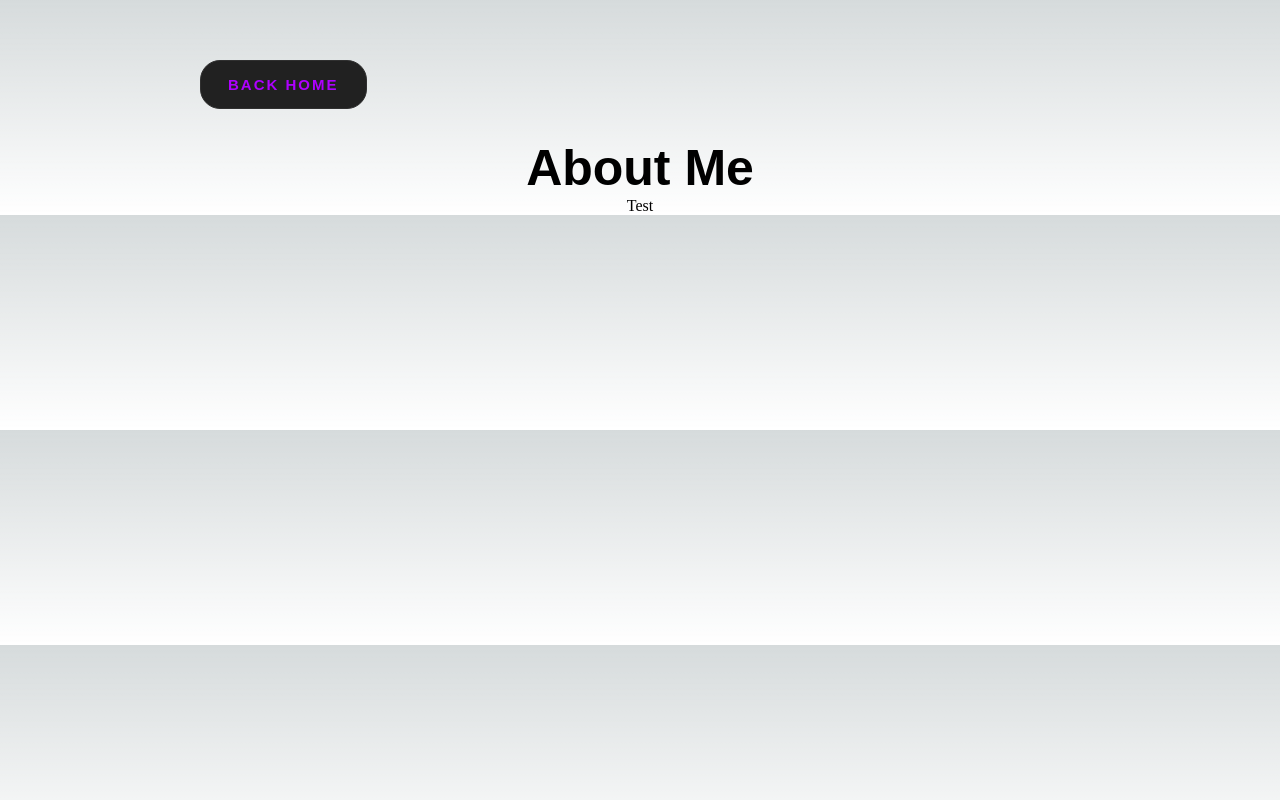
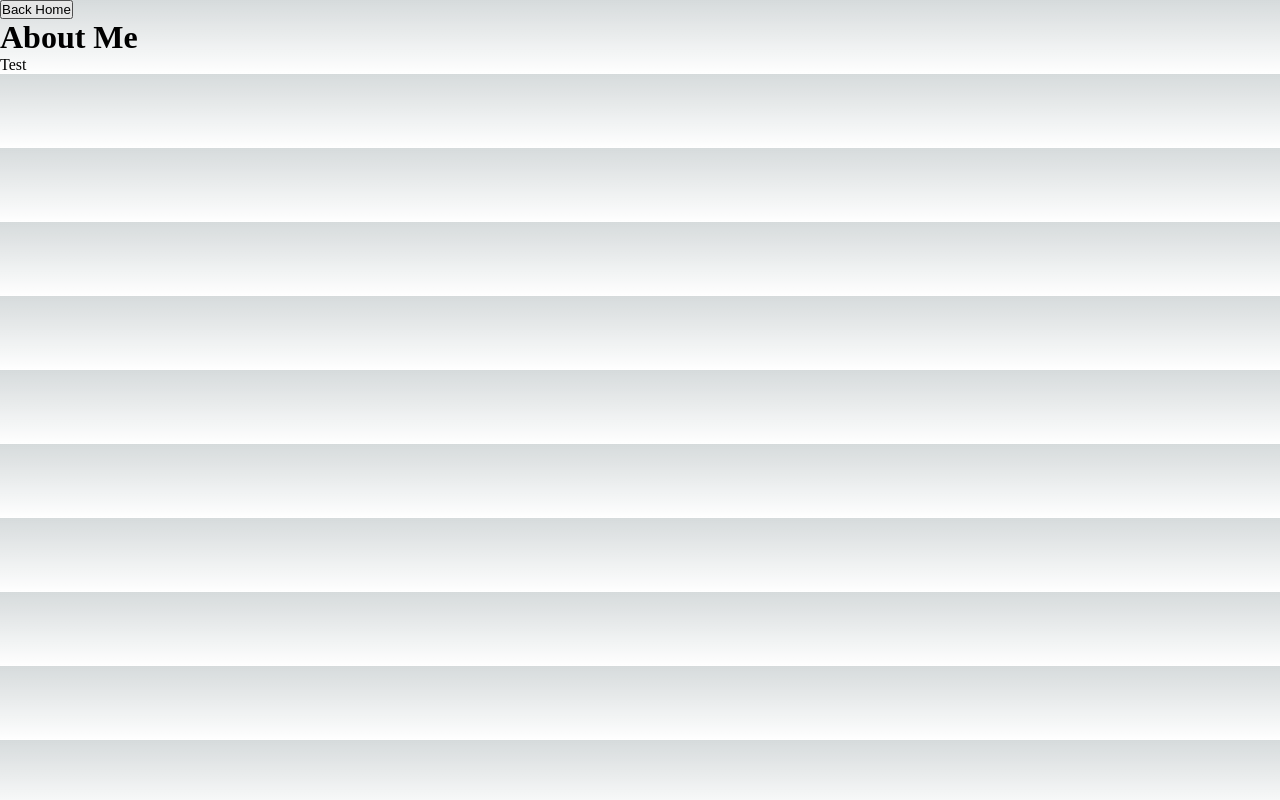
Before and after one commit to alexgmcss/portfolio, a Next.js app: page /aboutme in a window 1280 px wide. Built offline with nearby package versions, Linux system fonts and the light colour scheme.

Commit message:
primer commit

```diff
--- a/pages/aboutme.js
+++ b/pages/aboutme.js
@@ -1,5 +1,5 @@
 import React from 'react';
-import styles from '@/styles/Home.module.css'
+import styles from '@/styles/aboutme.module.css'
 
 const AboutMe = () => {
   return (
--- a/styles/Home.module.css
+++ b/styles/Home.module.css
@@ -276,117 +276,3 @@
     transform: rotate(0deg);
   }
 }
-
-
-@import url('https://fonts.googleapis.com/css2?family=Poppins&display=swap');
-
-
-.sobremi {
-    font-family: 'Poppins', sans-serif;
-    text-align: center;
-    margin-top: 30px;
-    font-size: 50px;
-}
-
-.backhome {
-    margin-top: 60px;
-    margin-left: 200px;
-    position: relative;
-    padding: 1em 1.8em;
-    outline: none;
-    border: 1px solid #303030;
-    background: #212121;
-    color: #ae00ff;
-    text-transform: uppercase;
-    letter-spacing: 2px;
-    font-size: 15px;
-    overflow: hidden;
-    transition: 0.2s;
-    border-radius: 20px;
-    cursor: pointer;
-    font-weight: bold;
-   }
-
-   .backhome:hover {
-    box-shadow: 0 0 10px #ae00ff, 0 0 25px #001eff, 0 0 50px #ae00ff;
-    transition-delay: 0.6s;
-   }
-
-   .backhome span {
-    position: absolute;
-   }
-
-   .backhome span:nth-child(1) {
-    top: 0;
-    left: -100%;
-    width: 100%;
-    height: 2px;
-    background: linear-gradient(90deg, transparent, #ae00ff);
-   }
-
-   .backhome:hover span:nth-child(1) {
-    left: 100%;
-    transition: 0.7s;
-   }
-
-   .backhome span:nth-child(3) {
-    bottom: 0;
-    right: -100%;
-    width: 100%;
-    height: 2px;
-    background: linear-gradient(90deg, transparent, #001eff);
-   }
-
-   .backhome:hover span:nth-child(3) {
-    right: 100%;
-    transition: 0.7s;
-    transition-delay: 0.35s;
-   }
-
-   .backhome span:nth-child(2) {
-    top: -100%;
-    right: 0;
-    width: 2px;
-    height: 100%;
-    background: linear-gradient(180deg, transparent, #ae00ff);
-   }
-
-   .backhome:hover span:nth-child(2) {
-    top: 100%;
-    transition: 0.7s;
-    transition-delay: 0.17s;
-   }
-
-   .backhomespan:nth-child(4) {
-    bottom: -100%;
-    left: 0;
-    width: 2px;
-    height: 100%;
-    background: linear-gradient(360deg, transparent, #001eff);
-   }
-
-   .backhome:hover span:nth-child(4) {
-    bottom: 100%;
-    transition: 0.7s;
-    transition-delay: 0.52s;
-   }
-
-   .backhome:active {
-    background: #ae00af;
-    background: linear-gradient(to top right, #ae00af, #001eff);
-    color: #bfbfbf;
-    box-shadow: 0 0 8px #ae00ff, 0 0 8px #001eff, 0 0 8px #ae00ff;
-    transition: 0.1s;
-   }
-
-   .backhome:active span:nth-child(1)
-   span:nth-child(2)
-   span:nth-child(2)
-   span:nth-child(2) {
-    transition: none;
-    transition-delay: none;
-   }
-
-.bio {
-    text-align: center;
-}
```
Also changed, not shown: styles/aboutme.module.css (added).
